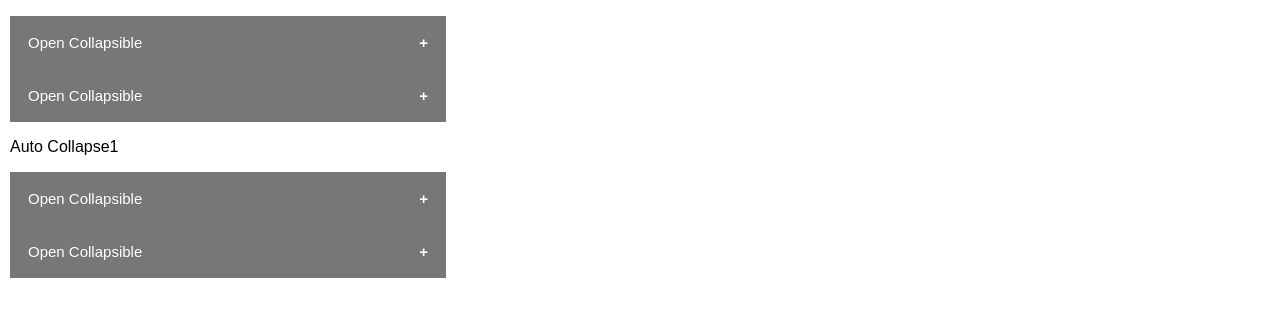
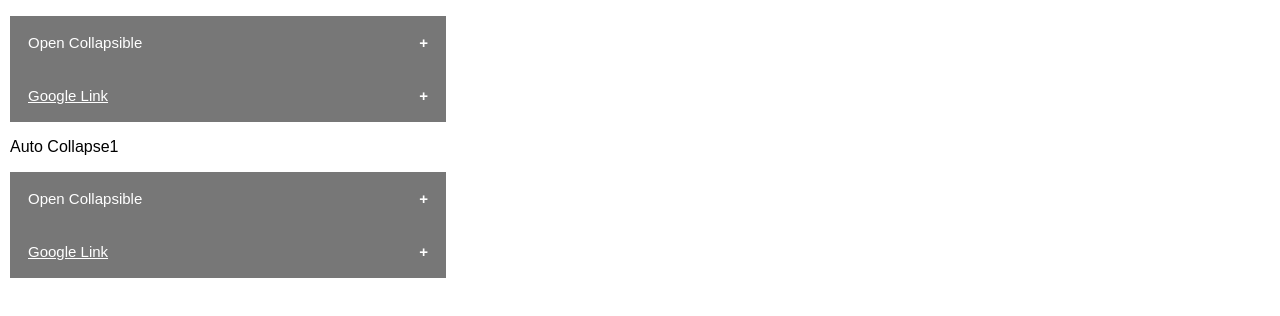
Before and after one commit to baurine/react-collapse, a React (Create React App) app: page / in a window 1280 px wide. Shown: the part 218-534 px from the top of the page. Built offline with nearby package versions, Linux system fonts and the light colour scheme.

Commit message:
Add Collapse2 to demo support links in collpase head and body

```diff
--- a/src/App.js
+++ b/src/App.js
@@ -2,6 +2,7 @@ import React, { Component } from 'react';
 import logo from './logo.svg';
 import './App.css';
 import Collapse1 from './Collapse1';
+import Collapse2 from './Collapse2';
 
 class App extends Component {
   render() {
@@ -12,16 +13,16 @@ class App extends Component {
           <h1 className="App-title">Welcome to React</h1>
         </header>
         <div className="App-body">
-          <a href="https://github.com/baurine/react-Collapse1">Go to GitHub</a>
-          <p></p>
+          <a href="https://github.com/baurine/react-collapse">Go to GitHub</a>
+         <p></p>
 
           <Collapse1/>
-          <Collapse1/>
+          <Collapse2/>
 
           <p>Auto Collapse1</p>
           <div>
             <Collapse1 autoCollapse={true}/>
-            <Collapse1 autoCollapse={true}/>
+            <Collapse2 autoCollapse={true}/>
           </div>
         </div>
       </div>
--- a/src/Collapse.css
+++ b/src/Collapse.css
@@ -8,6 +8,10 @@
   text-align: left;
   outline: none;
   font-size: 15px;
+}
+
+.collapse-head a {
+  color: white;
 }
 
 .active, .collapse-head:hover {
--- /dev/null
+++ b/src/Collapse2.js
@@ -0,0 +1,85 @@
+import React from 'react'
+import classNames from 'classnames'
+import PropTypes from 'prop-types'
+import "./Collapse.css"
+
+// ref: https://www.w3schools.com/howto/howto_js_collapsible.asp
+export default class Collapse2 extends React.Component {
+  constructor(props) {
+    super(props)
+    this.state = {
+      active: false,
+      maxHeight: '0px'
+    }
+  }
+
+  componentWillUnmount() {
+    if (this.props.autoCollapse) {
+      document.removeEventListener('click', this.handleGlobalClick)
+    }
+  }
+
+  clickHead = () => {
+    this.setState({active: !this.state.active})
+    if (!this.state.active) {
+      this.setState({maxHeight: this._collapse_body.scrollHeight + 'px'})
+
+      if (this.props.autoCollapse) {
+        document.addEventListener('click', this.handleGlobalClick)
+      }
+    } else {
+      this.setState({maxHeight: '0px'})
+
+      if (this.props.autoCollapse) {
+        document.removeEventListener('click', this.handleGlobalClick)
+      }
+    }
+  }
+
+  handleGlobalClick = (event) => {
+    if (!event.target.classList.contains('collapse-head')) return
+    // console.log(this._collapse_body.parentNode.parentNode)
+    // console.log(event.target.parentNode.parentNode)
+    // <div>
+    //   <div class="collapsible">...</div>
+    //   <div class="collapsible">...</div>
+    // </div>
+    const sameParentContainer =
+      this._collapse_body.parentNode.parentNode === event.target.parentNode.parentNode
+    if (sameParentContainer) {
+      this.setState({active: false, maxHeight: '0px'})
+      document.removeEventListener('click', this.handleGlobalClick)
+    }
+  }
+
+  render() {
+    return (
+      <div className='collapsible'>
+        <div className={classNames('collapse-head', {active: this.state.active})}
+             onClick={this.clickHead}>
+          <a href="https://www.google.com" target="_blank" onClick={(e)=>e.stopPropagation()}>Google Link</a>
+        </div>
+        <div className='collapse-body'
+             style={{maxHeight: this.state.maxHeight}}
+             ref={ref => this._collapse_body=ref}>
+          <p>
+            <a href="https://www.google.com" target="_blank">Google Link</a>
+            <br/>
+            Lorem ipsum dolor sit amet, consectetur adipisicing elit,
+            sed do eiusmod tempor incididunt ut labore et dolore magna aliqua.
+            Ut enim ad minim veniam,
+            quis nostrud exercitation ullamco laboris nisi ut aliquip ex ea commodo consequat.
+          </p>
+        </div>
+      </div>
+    )
+  }
+}
+
+Collapse2.propTypes = {
+  autoCollapse: PropTypes.bool
+}
+
+Collapse2.defaultProps = {
+  autoCollapse: false
+}
```
